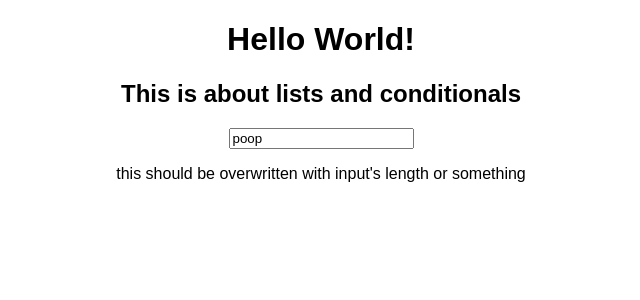
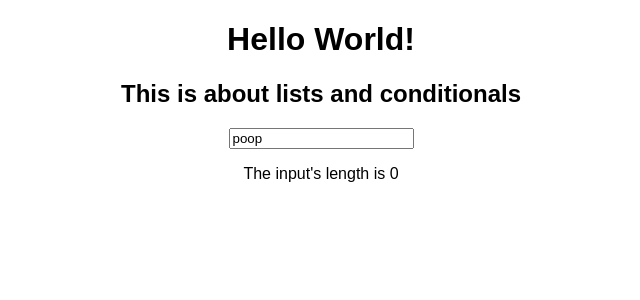
Before and after one commit to ElDav1d/react-complete-guide-tarea2, a React (Create React App) app: page / in a window 1280 px wide. Shown: the top 300 px of the page, without its empty margins (319-959 px from the left). Built offline with nearby package versions, Linux system fonts and the light colour scheme.

Commit message:
Set text lengtht initial state and pass it to validation component

```diff
--- a/src/App.js
+++ b/src/App.js
@@ -4,13 +4,17 @@ import InputComponent from './InputComponent/InputComponent';
 import ValidationComponent from './ValidationComponent/ValidationComponent';
 
 class App extends Component {
+  state = {
+    inputLength : 0
+  }
+
   render() {
     return (
       <div className="App">
         <h1>Hello World!</h1>
         <h2>This is about lists and conditionals</h2>
         <InputComponent />
-        <ValidationComponent />
+        <ValidationComponent length={this.state.inputLength}/>
       </div>
     );
   }
--- a/src/ValidationComponent/ValidationComponent.js
+++ b/src/ValidationComponent/ValidationComponent.js
@@ -1,9 +1,9 @@
 import React from 'react';
 
-const validationComponent = () => {
+const validationComponent = (props) => {
     return (
         <div>
-            <p>this should be overwritten with input's length or something</p>
+            <p>The input's length is {props.length}</p>
         </div>
     );
 }
```
